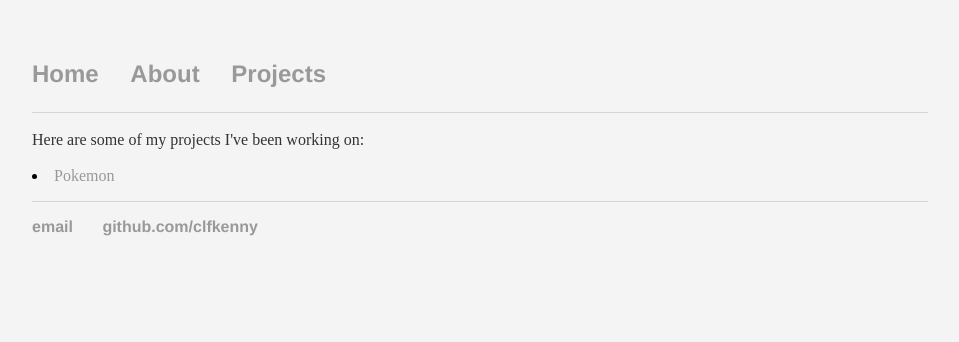
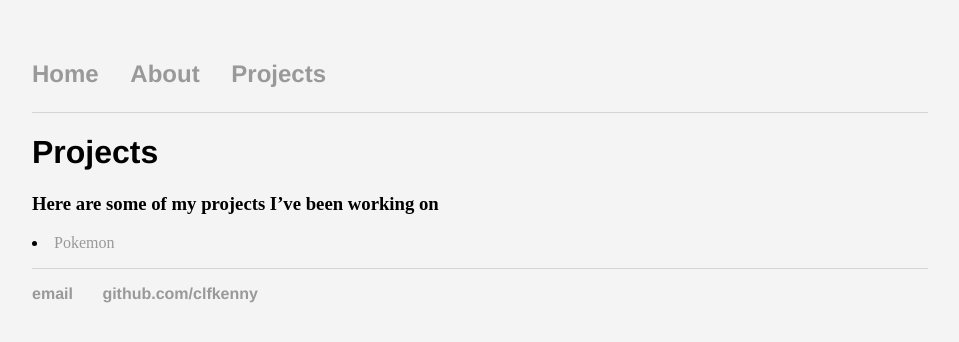
Before and after one commit to clfkenny/clfkenny.github.io, a Jekyll site: the page built from projects/index.md, in a window 1280 px wide. Shown: the top 342 px of the page, without its empty margins (160-1119 px from the left). Built offline with Jekyll 4.4.1, drawn with Linux system fonts in a browser that asks for light colours.

Commit message:
Update index.md

```diff
--- a/projects/index.md
+++ b/projects/index.md
@@ -2,7 +2,8 @@
 layout: default
 title: Projects | Kenny Lov
 ---
-<p> Here are some of my projects I've been working on: </p>
+# Projects
+### Here are some of my projects I've been working on
 <p>
   <li><a href= "/projects/pokemon_classifier">Pokemon</a></li>
 </p>
```
